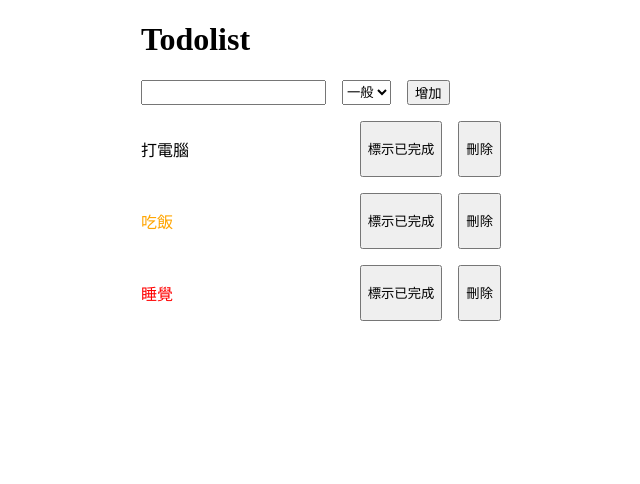
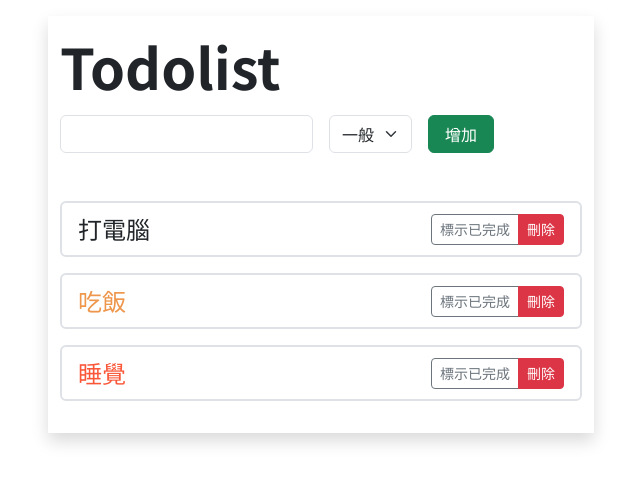
Before and after one commit to yuch3nchen/vue2-cli-todolist, a Vue app: page / in a window 1280 px wide. Shown: the top 484 px of the page, without its empty margins (319-959 px from the left). Built offline with nearby package versions, Linux system fonts and the light colour scheme.

Commit message:
bs5 import and favicon replace

```diff
--- a/package.json
+++ b/package.json
@@ -8,6 +8,8 @@
     "lint": "vue-cli-service lint"
   },
   "dependencies": {
+    "@popperjs/core": "^2.11.8",
+    "bootstrap": "^5.3.2",
     "core-js": "^3.8.3",
     "vue": "^2.6.14"
   },
--- a/public/index.html
+++ b/public/index.html
@@ -15,8 +15,13 @@
         continue.</strong
       >
     </noscript>
-
-    <div id="app"></div>
+    <div class="container">
+      <div class="row justify-content-center">
+        <div class="col-10 col-md-8 col-lg-6 py-3">
+          <div id="app"></div>
+        </div>
+      </div>
+    </div>
 
     <!-- built files will be auto injected -->
   </body>
--- a/src/App.vue
+++ b/src/App.vue
@@ -1,6 +1,6 @@
 <template>
-  <div id="app" class="container mx-auto">
-    <h1>Todolist</h1>
+  <div id="app" class="container mx-auto shadow py-3">
+    <h1 class="display-4 mb-3 fw-bold">Todolist</h1>
     <AddtoDo @add-todo="addToDoItem" />
     <Todos
       :todo-entries="todoEntries"
@@ -70,34 +70,8 @@ export default {
 </script>
 
 <style>
-ul {
-  padding: 0;
-  list-style: none;
-}
-li {
-  margin-bottom: 1rem;
-}
-.container {
-  max-width: 360px;
-  padding-left: 1rem;
-  padding-right: 1rem;
-}
-.mx-auto {
-  margin: auto;
-}
-.d-flex {
-  display: flex;
-}
-.flex-wrap {
-  flex-wrap: wrap;
-}
-.me-3 {
-  margin-right: 1rem;
-}
-.space-between {
-  justify-content: space-between;
-}
-.ms-auto {
-  margin-left: auto;
+@import url("https://fonts.googleapis.com/css2?family=Noto+Sans+TC:wght@300;400;700&display=swap");
+#app {
+  font-family: "Noto Sans TC", sans-serif;
 }
 </style>
--- a/src/components/AddToDo.vue
+++ b/src/components/AddToDo.vue
@@ -1,12 +1,18 @@
 <template>
-  <div class="todolist-input d-flex flex-wrap">
-    <input type="text" class="me-3" v-model="title" name="title" />
-    <select class="me-3" v-model="todoLevel">
-      <option value="normal">一般</option>
-      <option value="important">重要</option>
-      <option value="urgent">緊急</option>
-    </select>
-    <button @click="addTodo">增加</button>
+  <div class="row g-3 mb-5">
+    <div class="col-6">
+      <input type="text" class="form-control" v-model="title" name="title" />
+    </div>
+    <div class="col-auto">
+      <select class="form-select" v-model="todoLevel">
+        <option value="normal">一般</option>
+        <option value="important">重要</option>
+        <option value="urgent">緊急</option>
+      </select>
+    </div>
+    <div class="col-auto">
+      <button class="btn btn-success px-3" @click="addTodo">增加</button>
+    </div>
   </div>
 </template>
 
@@ -21,6 +27,7 @@ export default {
   },
   methods: {
     addTodo() {
+      if (this.title === "") return alert("請輸入事項！");
       const newTodoObj = {
         title: this.title,
         level: this.todoLevel,
--- a/src/components/ToDoItem.vue
+++ b/src/components/ToDoItem.vue
@@ -1,6 +1,9 @@
 <template>
-  <div class="d-flex space-between">
+  <div
+    class="d-flex flex-column flex-sm-row flex-wrap gap-2 justify-content-center justify-content-sm-between align-items-center border border-2 rounded px-3 py-2"
+  >
     <p
+      class="mb-0 fs-4 fw-light"
       :class="[
         getLevelClass(todoItem.level),
         { completed: todoItem.completed },
@@ -8,10 +11,15 @@
     >
       {{ todoItem.title }}
     </p>
-    <button class="ms-auto me-3" @click="toggleStatus">
-      {{ todoItem.completed ? "標示未完成" : "標示已完成" }}
-    </button>
-    <button @click="deleteTodo">刪除</button>
+    <div class="btn-group">
+      <button
+        class="ms-auto btn btn-sm btn-outline-secondary"
+        @click="toggleStatus"
+      >
+        {{ todoItem.completed ? "標示未完成" : "標示已完成" }}
+      </button>
+      <button class="btn btn-sm btn-danger" @click="deleteTodo">刪除</button>
+    </div>
   </div>
 </template>
 
@@ -46,12 +54,13 @@ export default {
 
 <style>
 .important {
-  color: orange;
+  color: #ee964b;
 }
 .urgent {
-  color: red;
+  color: #f95738;
 }
 .completed {
   text-decoration: line-through;
+  color: gray;
 }
 </style>
--- a/src/components/ToDos.vue
+++ b/src/components/ToDos.vue
@@ -1,7 +1,7 @@
 <template>
   <div>
-    <ul>
-      <li v-for="(item, index) in todoEntries" :key="index">
+    <ul class="list-unstyled mb-0">
+      <li class="mb-3" v-for="(item, index) in todoEntries" :key="index">
         <ToDoItem
           :todo-item="item"
           @delete="deleteItem(index)"
```
Also changed, not shown: src/main.js (+7 -5 lines), 2 other files (tests, documents, lock files or other folders).
